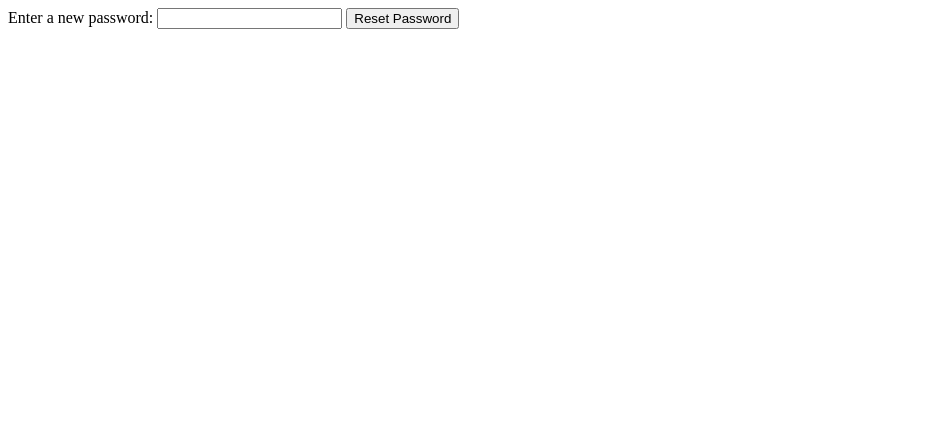
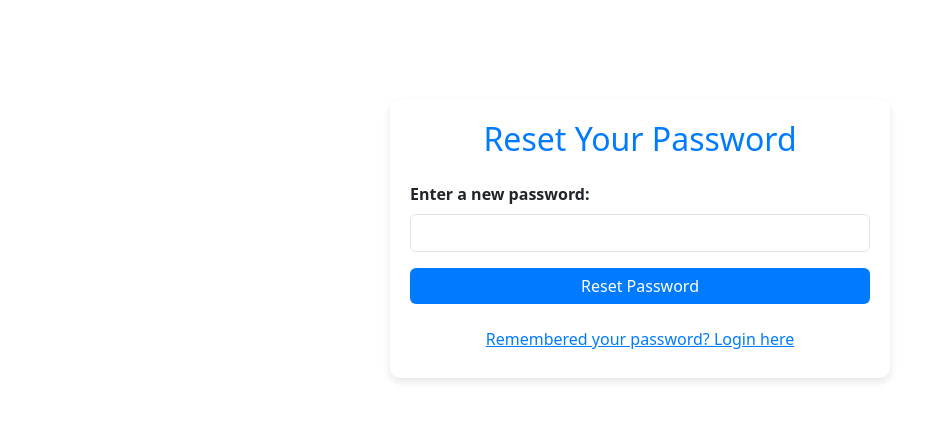
Before and after one commit to p3n74/accountRegistration, a PHP site: page /reset-password.php?token=1 in a window 1280 px wide. Shown: the top 421 px of the page, without its empty margins (0-943 px from the left). Run offline with PHP 8.4, Linux system fonts and the light colour scheme.

Commit message:
harry styles

```diff
--- a/reset-password.php
+++ b/reset-password.php
@@ -36,10 +36,56 @@ if ($_SERVER['REQUEST_METHOD'] === 'POST' && $_POST['action'] == "reset-password
 }
 ?>
 
-<form method="POST">
-    <input type="hidden" name="action" value="reset-password">
-    <input type="hidden" name="token" value="<?php echo $_GET['token']; ?>"> <!-- Pass the token from the URL -->
-    <label for="password">Enter a new password:</label>
-    <input type="password" name="password" id="password" required>
-    <input type="submit" value="Reset Password">
-</form>
+<!DOCTYPE html>
+<html lang="en">
+<head>
+    <meta charset="UTF-8">
+    <meta name="viewport" content="width=device-width, initial-scale=1.0">
+    <title>Reset Your Password</title>
+    <link href="https://cdn.jsdelivr.net/npm/bootstrap@5.3.0/dist/css/bootstrap.min.css" rel="stylesheet">
+    <style>
+        /* Custom Styling for the Reset Password Page */
+        .container {
+            max-width: 500px;
+            margin-top: 100px;
+            padding: 20px;
+            border-radius: 10px;
+            box-shadow: 0 4px 8px rgba(0, 0, 0, 0.1);
+        }
+        .btn-primary {
+            background-color: #007BFF;
+            border: none;
+        }
+        h2 {
+            color: #007BFF;
+        }
+        label {
+            font-weight: bold;
+        }
+        .btn-link {
+            color: #007BFF;
+        }
+    </style>
+</head>
+<body>
+    <div class="container">
+        <h2 class="text-center mb-4">Reset Your Password</h2>
+        <form method="POST">
+            <input type="hidden" name="action" value="reset-password">
+            <input type="hidden" name="token" value="<?php echo $_GET['token']; ?>"> <!-- Pass the token from the URL -->
+            <div class="mb-3">
+                <label for="password" class="form-label">Enter a new password:</label>
+                <input type="password" name="password" id="password" class="form-control" required>
+            </div>
+            <button type="submit" class="btn btn-primary w-100">Reset Password</button>
+        </form>
+
+        <!-- Link to the Login page -->
+        <div class="mt-3 text-center">
+            <a href="login.php" class="btn btn-link">Remembered your password? Login here</a>
+        </div>
+    </div>
+
+    <script src="https://cdn.jsdelivr.net/npm/bootstrap@5.3.0/dist/js/bootstrap.bundle.min.js"></script>
+</body>
+</html>
```
Also changed, not shown: reset-request.php (+52 -6 lines).
